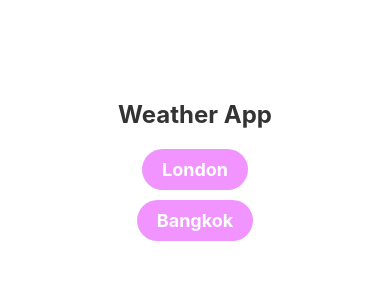
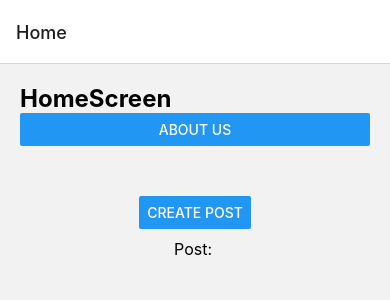
Before and after one commit to 0147-nk/React-Native-NK, a React Native app: screen /Home in a window 390 px wide. Shown: the top 300 px of the page. Built offline with nearby package versions, Linux system fonts and the light colour scheme.

Commit message:
Lecture08_Practice02 [August, 31, 2024]

```diff
--- a/App.tsx
+++ b/App.tsx
@@ -2,30 +2,22 @@
 import React from "react";
 import ProfileScreen from "./components/ProfileScreen";
 // import UseEffectExample from './components/UseEffectExample'
-import { stylesLogin } from "./styles/styles";
-import Login from "./components/Login";
-import FlatListExample from "./components/FlatListExample";
-import FlatListBackend from "./components/FlatListBackend";
-import NewApps from "./components/NewApps";
-import WeatherBangkok from "./components/WeatherBangkok";
-import WeatherLondon from "./components/WeatherLondon";
-import ModalExample from "./components/ModalExample";
-import WeatherApp from "./components/WeatherApp";
+import AboutScreen from "./screens/AboutScreen";
+import HomeScreen from "./screens/HomeScreen";
+import CreatePostScreen from "./screens/CreatePostScreen";
+import {NavigationContainer} from "@react-navigation/native"
+import {createNativeStackNavigator} from "@react-navigation/native-stack"
 
 const App = (): React.JSX.Element => {
+  const HomeStack = createNativeStackNavigator();
   return (
-    <View>
-      {/* <Text>App</Text> */}
-      {/* <ProfileScreen /> */}
-      {/* <Login/> */}
-      {/* <FlatListExample/> */}
-      {/* <FlatListBackend/> */}
-      {/* <WeatherBangkok/> */}
-      {/* <WeatherLondon/> */}
-      {/* <NewApps/> */}
-      {/* <ModalExample/> */}
-      <WeatherApp/>
-    </View>
+    <NavigationContainer>
+      <HomeStack.Navigator initialRouteName="Home">
+        <HomeStack.Screen name="Home" component={HomeScreen}/>
+        <HomeStack.Screen name="About" component={AboutScreen}/>
+        <HomeStack.Screen name="CreatePost" component={CreatePostScreen}/>
+      </HomeStack.Navigator>
+    </NavigationContainer>
   );
 };
 
--- a/components/WeatherApp.tsx
+++ b/components/WeatherApp.tsx
@@ -36,10 +36,10 @@
             {/* <Text style={styleModal.modalText}>Hello London</Text> */}
             <WeatherLondon/>
             <Pressable
-              style={[styleModal.button, styleModal.buttonClose]}
+              style={[styleModalPractice.button, styleModalPractice.closeButton]}
               onPress={() => setLondonVisible(!LondonVisible)}
             >
-              <Text style={styleModalPractice.closeButton}>Hide Modal</Text>
+              <Text style={styleModalPractice.buttonText}>Hide Modal</Text>
             </Pressable>
           </View>
         </Modal>
@@ -50,13 +50,14 @@
           visible={BangkokVisible}
           onRequestClose={() => setBangkokVisible(!BangkokVisible)}
         >
-          <View style={styleModal.modalView}>
-            <Text style={styleModal.modalText}>Hello Bangkok</Text>
+          <View style={styleModalPractice.modalContainer}>
+            {/* <Text style={styleModal.modalText}>Hello Bangkok</Text> */}
+            <WeatherBangkok/>
             <Pressable
-              style={[styleModal.button, styleModal.buttonClose]}
+              style={[styleModalPractice.button, styleModalPractice.closeButton]}
               onPress={() => setBangkokVisible(!BangkokVisible)}
             >
-              <Text style={styleModal.textStyle}>Hide Modal</Text>
+              <Text style={styleModalPractice.buttonText}>Hide Modal</Text>
             </Pressable>
           </View>
         </Modal>
--- a/package.json
+++ b/package.json
@@ -9,11 +9,15 @@
     "web": "expo start --web"
   },
   "dependencies": {
+    "@react-navigation/native": "^6.1.18",
+    "@react-navigation/native-stack": "^6.11.0",
     "axios": "^1.7.6",
     "expo": "~51.0.18",
     "expo-status-bar": "~1.12.1",
     "react": "18.2.0",
-    "react-native": "0.74.3"
+    "react-native": "0.74.3",
+    "react-native-safe-area-context": "4.10.5",
+    "react-native-screens": "3.31.1"
   },
   "devDependencies": {
     "@babel/core": "^7.20.0",
--- /dev/null
+++ b/screens/AboutScreen.tsx
@@ -0,0 +1,36 @@
+import {
+  SafeAreaView,
+  StyleSheet,
+  Text,
+  Image,
+  View,
+  ImageBackground,
+} from "react-native";
+import React from "react";
+import { styleAbout } from "../styles/styleScreen";
+
+const AboutScreen = ({route}:any): React.JSX.Element => {
+
+  const {companyName, companyID} = route.params; // <= params = get data
+
+  return (
+    <ImageBackground source={require('../assets/bg.png')} style={styleAbout.bgImg}>
+      <SafeAreaView>
+        <Image
+          source={require("../assets/building.png")}
+          resizeMode="contain"
+          style={styleAbout.myImage}
+        />
+        <Text>
+          {companyName} {companyID}
+        </Text>
+        <Image
+          source={{ uri: "https://codingthailand.com/site/img/camera.png" }}
+          style={styleAbout.myImgNetwork}
+        />
+      </SafeAreaView>
+    </ImageBackground>
+  );
+};
+
+export default AboutScreen;
--- /dev/null
+++ b/screens/CreatePostScreen.tsx
@@ -0,0 +1,29 @@
+import { View, Text, TextInput, Button } from "react-native";
+import React from "react";
+
+const CreatePostScreen = ({ navigation }: any): React.JSX.Element => {
+  const [postText, setPostText] = React.useState("");
+
+  return (
+    <>
+      <TextInput
+        multiline
+        placeholder="Tell us something..."
+        style={{ height: 200, padding: 10, backgroundColor: "white" }}
+        value={postText}
+        onChangeText={setPostText}
+      />
+      <Button
+        title="Create"
+        onPress={() => {
+          navigation.navigate({
+            name: "Home",
+            params: { post: postText },
+          });
+        }}
+      />
+    </>
+  );
+};
+
+export default CreatePostScreen;
--- /dev/null
+++ b/screens/HomeScreen.tsx
@@ -0,0 +1,40 @@
+import { Button, StyleSheet, Text, View } from "react-native";
+import React from "react";
+import { styleHome } from "../styles/styleScreen";
+
+const HomeScreen = ({ navigation, route }: any): React.JSX.Element => {
+
+  const gotoAbout = () => {
+    navigation.navigate("About", {
+      companyName: "Thai-Nichi Institute of Technology",
+      companyID: 100,
+    });
+  };
+
+  const createPost = () => {
+    navigation.navigate("CreatePost", {
+      postText: "test"
+    })
+  };
+
+  return (
+    <View style={styleHome.container}>
+      <Text style={styleHome.header}>HomeScreen</Text>
+      <Button title="About us" onPress={gotoAbout} />
+      <View style={styleHome.postContainer}>
+        <Button
+          title="Create post"
+          onPress={() => navigation.navigate("CreatePost")}
+        />
+        <Text style={styleHome.postText}>
+          Post:
+          <Text style={styleHome.postContent}> {route.params?.post}</Text>
+        </Text>
+      </View>
+    </View>
+  );
+};
+
+export default HomeScreen;
+
+const styles = StyleSheet.create({});
--- /dev/null
+++ b/styles/styleScreen.tsx
@@ -0,0 +1,48 @@
+import { StyleSheet } from "react-native";
+
+const styleAbout = StyleSheet.create({
+    container: {
+      flexDirection: "column",
+      justifyContent: "center",
+      alignItems: "center",
+    },
+    myImage: {
+      width: "100%",
+      height: 200,
+      marginTop: 20,
+    },
+    myImgNetwork: {
+        width: 50,
+        height: 50,
+        marginTop: 10,
+    },
+    bgImg: {
+        width: "100%",
+        height: "100%",
+    }
+  });
+
+  const styleHome = StyleSheet.create ({
+    container: {
+      padding: 20,
+    },
+    header: {
+      fontSize: 24,
+      fontWeight: "bold",
+    },
+    postContainer: {
+      alignItems: "center",
+      justifyContent: "center",
+      marginTop: 50,
+    },
+    postText: {
+      margin: 10,
+      fontSize: 16,
+    },
+    postContent: {
+      color: "blue", // เปลี่ยนสีข้อความที่ถูกส่งกลับมา
+      fontWeight: "bold",
+    },
+  });
+
+export {styleAbout, styleHome};
--- a/styles/styles.tsx
+++ b/styles/styles.tsx
@@ -412,7 +412,7 @@
     justifyContent: 'center',
     alignItems: 'center',
     backgroundColor: '#f5f5f5',
-    marginTop:50
+    marginTop: 50,
   },
   title: {
     fontSize: 24,
@@ -448,6 +448,7 @@
     shadowOpacity: 0.8,
     shadowRadius: 10,
     elevation: 5,
+    marginHorizontal: "auto",
   },
   closeButton: {
     backgroundColor: '#FF3B30',
```
Also changed, not shown: App3.tsx (added, +36 -0 lines), 1 other file (tests, documents, lock files or other folders).
